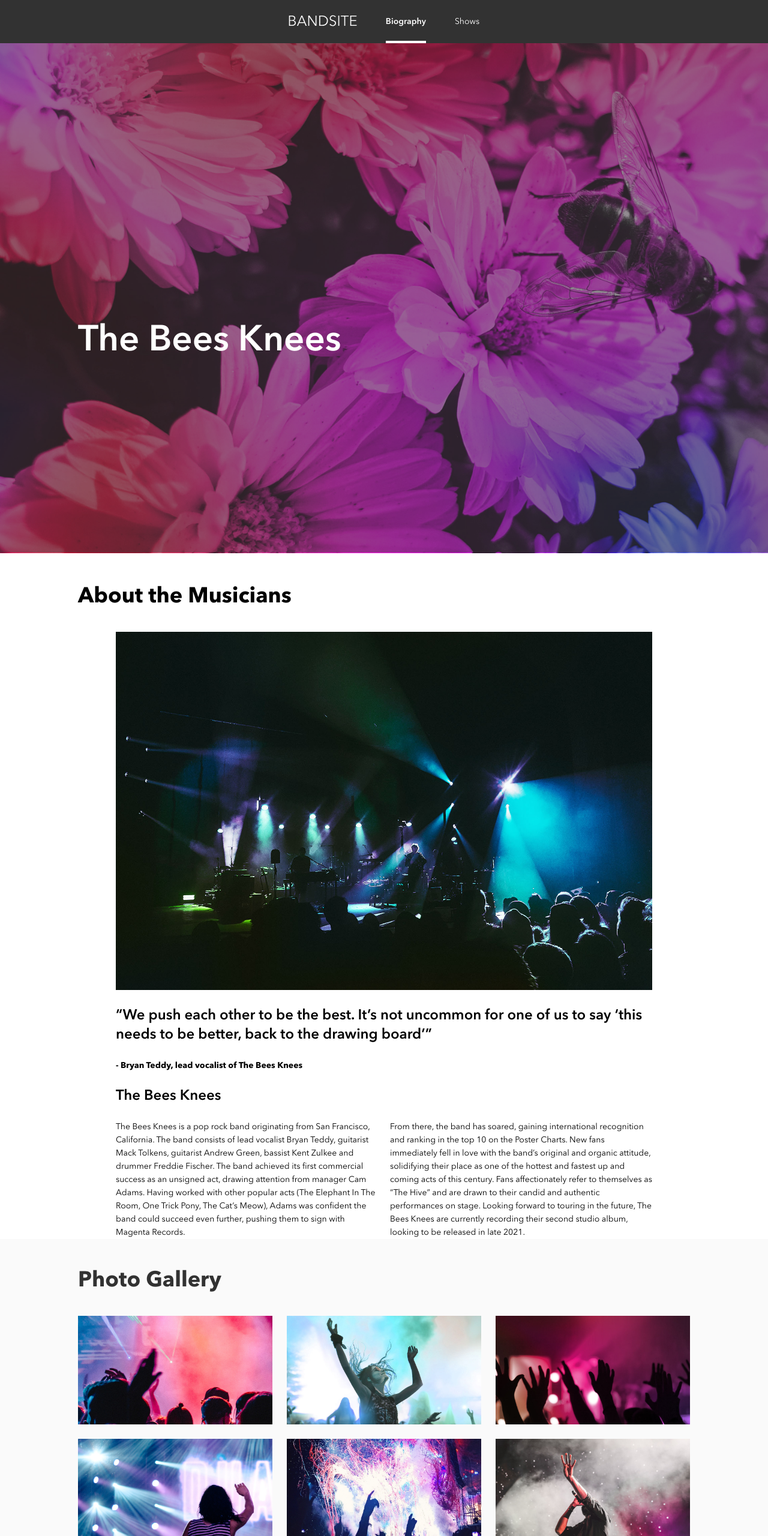
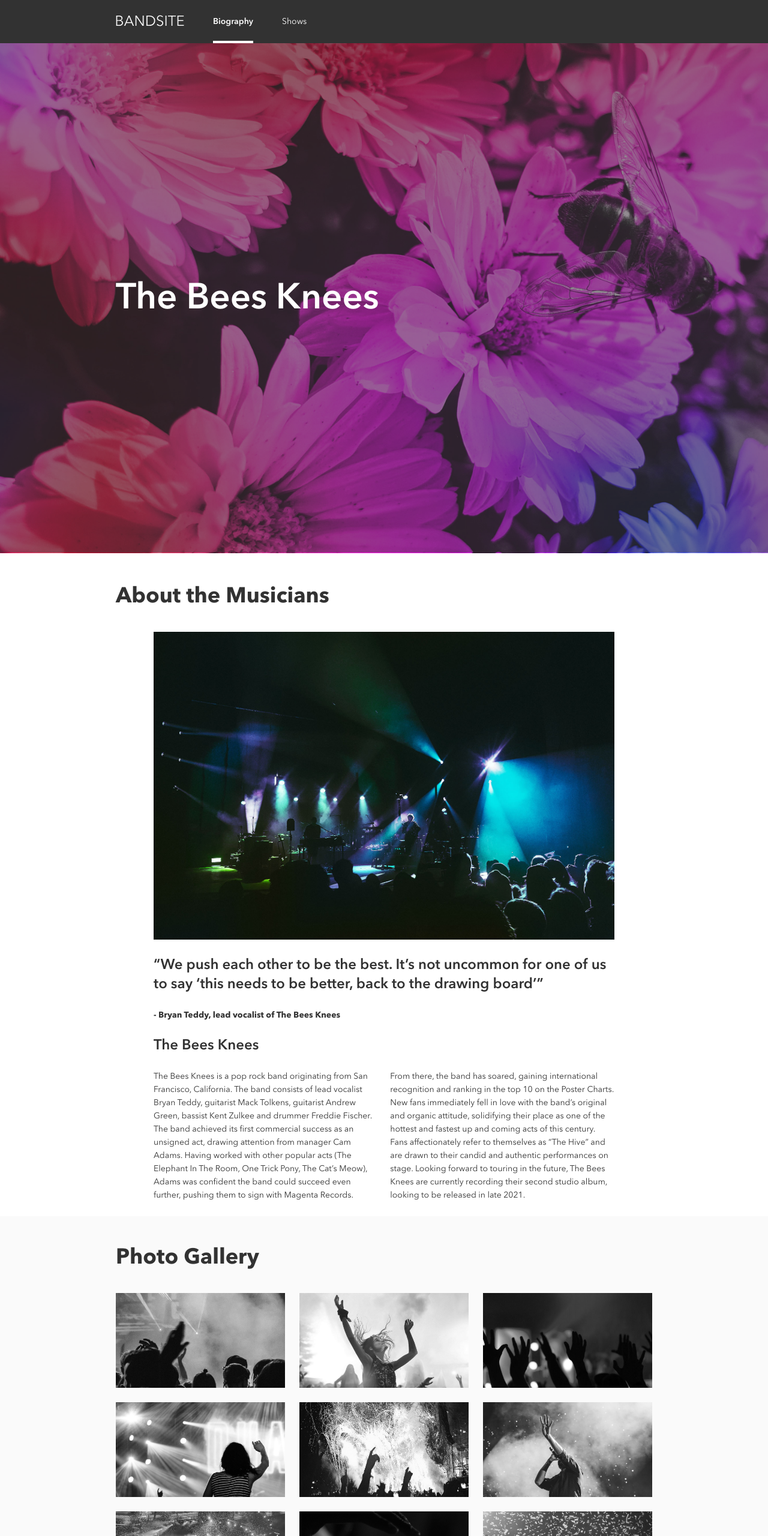
Before and after one commit to studioVMdev/valentin-manaila-bandsite, a plain HTML site: page index.html in a window 1280 px wide. Shown: the top 2560 px of the page at 60% size. Drawn offline with Linux system fonts and the light colour scheme.

Commit message:
update: add scss complete

```diff
--- a/sass/base/_reset.scss
+++ b/sass/base/_reset.scss
@@ -1,4 +1,4 @@
-:root {
+* {
   margin-block-start: 0;
   margin-block-end: 0;
   margin: 0;
@@ -19,7 +19,7 @@ fieldset, form, label, legend,
 table, caption, tbody, tfoot, thead, tr, th, td,
 article, aside, canvas, details, figcaption, figure,
 footer, header, hgroup, menu, nav, section, summary,
-time, mark, audio, video {
+time, mark, audio, video, ::after, ::before {
   margin: 0;
   padding: 0;
   border: 0;
@@ -28,6 +28,7 @@ time, mark, audio, video {
   vertical-align: baseline;
   background: transparent;
   list-style: none;
+
 }
 
 a:link {
--- a/sass/base/_typography.scss
+++ b/sass/base/_typography.scss
@@ -1,5 +1,4 @@
-@use "../utils/variables" as *;
-@use "../utils/mixins" as *;
+@use "../utils" as *;
 
 @font-face {
 	font-family: "AvenirRegular";
@@ -23,11 +22,13 @@
 :root {
 	font-family: "AvenirRegular", Arial,
 		Helvetica, sans-serif;
+	color: $clr-secondary-dark;
 	font-size: 0.625rem;
 	/* convert rem from default 16px to base 10 e.g. 1rem = 10px*/
 }
 
-h1, .font-page-header {
+h1,
+.font-page-header {
 	@include font-page-header;
 }
 
--- a/sass/components/_footer.scss
+++ b/sass/components/_footer.scss
@@ -3,8 +3,7 @@
 .footer {
 	background-color: $clr-primary-dark;
 	&__social-container {
-		@include flex;
-		justify-content: space-between;
+		@include flex(space-between);
 	}
 	&__social-wrapper {
 		@include flex(
@@ -19,9 +18,7 @@
 
 	&__social-heading {
 		@include font-section-header;
-    @include flex;
-    align-items: stretch;
-		@include padding-v-headline;
+    @include flex(center, stretch);
 		color: $clr-primary-light;
 	}
 	&__icons-wrapper {
@@ -39,7 +36,6 @@
 		display: none;
 		@include media-tablet {
 			display: block;
-			justify-self: flex-end;
 		}
 	}
 
@@ -68,6 +64,7 @@
 			display: none;
 		}
 	}
+
 	&__copyright {
 		@include font-footer-copy;
 		color: $clr-primary-light;
--- a/sass/components/_header.scss
+++ b/sass/components/_header.scss
@@ -4,35 +4,34 @@
 	box-sizing: border-box;
 	background-color: $clr-primary-dark;
 	min-height: 7.2rem;
+	width: 100%;
+  position: sticky;
+  top: 0;
+  z-index: 999;
 
 	@include media-tablet {
-		@include flex(flex-start);
-		align-items: stretch;
+    @include flex(flex-start, stretch);
 	}
 
 	&__container {
+		width: 100%;
 		display: flex;
 		flex-direction: column;
 
 		@include media-tablet {
-			@include flex;
+			flex-direction: row;
 			justify-content: flex-start;
-			align-items: stretch;
 		}
 	}
 
 	&__logo {
 		padding: 1.6rem 0;
-		margin: auto;
-
-		@include media-tablet {
-		}
+		text-align: center;
+		margin: auto 0;
 	}
 
 	&__list {
-		display: flex;
-		justify-content: flex-start;
-		// height: 100%;
+    @include flex(flex-start);
 	}
 
 	&__list-item {
@@ -53,23 +52,37 @@
 		width: 100%;
 		padding-bottom: 1rem;
 		position: relative;
+
 		&--highlight {
 			font-family: "AvenirDemi";
+
+			&::after {
+				content: "";
+				width: 100%;
+				position: absolute;
+				top: calc(100% - 0.4rem);
+				border-bottom: 0.4rem solid
+					$clr-primary-light;
+				z-index: 3;
+			}
 		}
+
+		&:not(.nav__link--highlight):hover {
+			color: $clr-primary-medium;
+			&::after {
+				content: "";
+				width: 100%;
+				position: absolute;
+				top: calc(100% - 0.2rem);
+				border-bottom: 0.2rem solid
+					$clr-primary-medium;
+				z-index: 3;
+			}
+		}
+
 		@include media-tablet {
 			height: 100%;
 			padding: 0 0;
 		}
 	}
 }
-
-.nav__link--highlight::after {
-	content: "";
-	width: 100%;
-	position: absolute;
-	top: calc(100% - 0.4rem);
-	border-bottom: 0.4rem solid
-		$clr-primary-light;
-	z-index: 3;
-	// height: 100%;
-}
--- a/sass/layout/_page.scss
+++ b/sass/layout/_page.scss
@@ -1,6 +1,5 @@
 @use "../utils/" as *;
 
-.nav__container,
 .hero__container,
 .about__container,
 .gallery__container,
@@ -9,21 +8,17 @@
 	padding: 0 1.6rem;
 }
 
-@include media-tablet {
 .nav__container,
 .hero__container,
 .about__container,
 .gallery__container,
 .footer__container {
+  max-width: 102rem;
+	@include media-tablet {
 		padding: 0 3.6rem;
 		margin: 0 auto;
-		max-width: 102rem;
-    @include media-desktop{
+		@include media-desktop {
 			padding: 0 6.3rem;
 		}
 	}
 }
-
-.gallery {
-	background-color: $clr-secondary-light;
-}
--- a/sass/pages/_bio.scss
+++ b/sass/pages/_bio.scss
@@ -1,9 +1,11 @@
-@use "../utils" as *;
+@use "../utils/index" as *;
 
 // BIO page specific styles
 
 .hero {
 	position: relative;
+	max-width: 128rem;
+	margin: 0 auto;
 
 	&__background {
 		width: 100%;
@@ -20,8 +22,11 @@
 	}
 
 	&__heading {
+		padding: 0;
 		position: absolute;
-		top: calc(50% - 1.2rem);
+		top: 50%;
+		transform: translateY(-50%);
+		margin: auto 0;
 		color: $clr-primary-light;
 		z-index: 2;
 	}
@@ -50,21 +55,30 @@
 		}
 	}
 	&__bio-wrapper {
-    @include flex(center, center, column);
-    gap: 1.6rem;
+		@include flex(
+			center,
+			center,
+			column
+		);
+		gap: 1.6rem;
+		padding-bottom: 1.6rem;
 		@include media-tablet {
 			@include flex;
 			gap: 2.4rem;
+			padding-bottom: 2.4rem;
 		}
+	}
+
+	&__bio-description {
+		@include font-body-copy;
 	}
 }
 
 .gallery {
+	background-color: $clr-secondary-light;
+
 	&__heading {
 		@include font-section-header;
-		@include padding-v-headline;
-		color: $clr-primary-dark;
-		// width: 100%;
 	}
 	&__wrapper {
 		display: grid;
@@ -73,6 +87,7 @@
 		margin-bottom: 1.6rem;
 		@include media-tablet {
 			grid-template-columns: 1fr 1fr 1fr;
+			grid-template-rows: 1fr 1fr 1fr;
 			gap: 2.4rem;
 			margin-bottom: 3.6rem;
 		}
@@ -80,5 +95,11 @@
 
 	&__image {
 		width: 100%;
+		filter: grayscale(100%);
+		filter: gray;
+
+		&:hover {
+			filter: none;
+		}
 	}
 }
--- a/sass/utils/_mixins.scss
+++ b/sass/utils/_mixins.scss
@@ -1,5 +1,4 @@
 @use "./variables" as *;
-
 //Media Queries Mixins
 
 @mixin media-tablet {
@@ -20,15 +19,11 @@
 	font-size: 2.4rem;
 	line-height: 3.2rem;
 	font-family: "AvenirDemi";
-	padding-top: 2.4rem;
-	padding-bottom: 1.6rem;
 
 	@include media-tablet {
 		font-size: 6rem;
 		line-height: 6.8rem;
 		font-family: "AvenirDemi";
-		padding-top: 4.8rem;
-		padding-bottom: 3.6rem;
 	}
 }
 
@@ -36,15 +31,12 @@
 	font-size: 2.4rem;
 	line-height: 3.2rem;
 	font-family: "AvenirBold";
-	padding-top: 2.4rem;
-	padding-bottom: 1.6rem;
+	@include padding-v-headline;
 
 	@include media-tablet {
 		font-size: 3.6rem;
 		line-height: 4.4rem;
 		font-family: "AvenirBold";
-		padding-top: 4.8rem;
-		padding-bottom: 3.6rem;
 	}
 }
 
@@ -103,7 +95,6 @@
 @mixin padding-v-headline {
 	padding-top: 2.4rem;
 	padding-bottom: 1.6rem;
-	// margin: 1.6rem 0;
 
 	@include media-tablet {
 		padding-top: 4.8rem;
@@ -119,6 +110,9 @@
 	}
 }
 
+// Modular Flex Mixin
+// Defaults to Center Center Row
+
 @mixin flex(
 	$justify: center,
 	$align: center,
```
Also changed, not shown: index.html (+5 -2 lines), css/style.css. Lines whose indentation alone changed are shown as unchanged.
